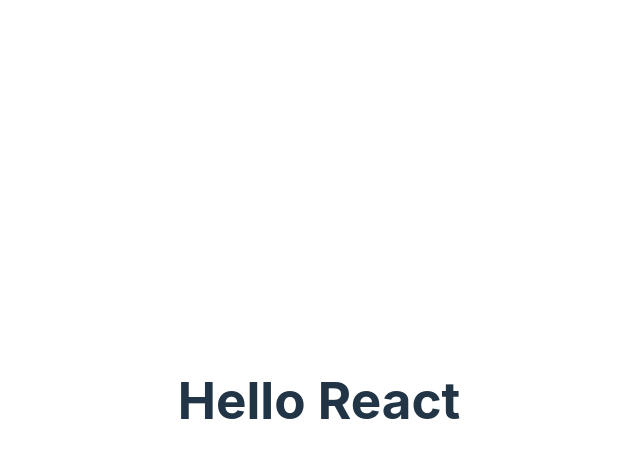
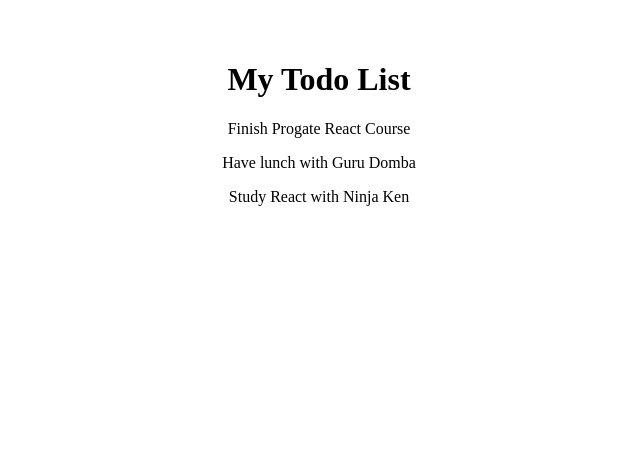
Before and after one commit to chrizzzii/todo-ReactApp, a React (Vite) app: page / in a window 1280 px wide. Shown: the top 458 px of the page, without its empty margins (321-961 px from the left). Built offline with nearby package versions, Linux system fonts and the light colour scheme.

Commit message:
Define todos state and show them in the browser

```diff
--- a/src/App.jsx
+++ b/src/App.jsx
@@ -4,12 +4,34 @@
 import './App.css'
 
 function App() {
-  const [count, setCount] = useState(0)
+  const [todos, setTodos] = useState([
+    {
+      id: 1,
+      title: 'Finish Progate React Course',
+      completed: false,
+    },
+    {
+      id: 2,
+      title: 'Have lunch with Guru Domba',
+      completed: false,
+    },
+    {
+      id: 3,
+      title: 'Study React with Ninja Ken',
+      completed: false,
+    },
+  ])
+
+  console.log(todos)
 
   return (
     <>
     <div className="App">
-      <h1>Hello React</h1>
+      <h1>My Todo List</h1>
+        {/* Gunakan method map di sini */}
+        {todos.map((todo) => {
+          return <p key={todo.id}>{todo.title}</p>
+        })}
     </div>
 
 
--- a/src/index.css
+++ b/src/index.css
@@ -1,4 +1,4 @@
-:root {
+/* :root {
   font-family: Inter, system-ui, Avenir, Helvetica, Arial, sans-serif;
   line-height: 1.5;
   font-weight: 400;
@@ -66,4 +66,4 @@
   button {
     background-color: #f9f9f9;
   }
-}
+} */
```
